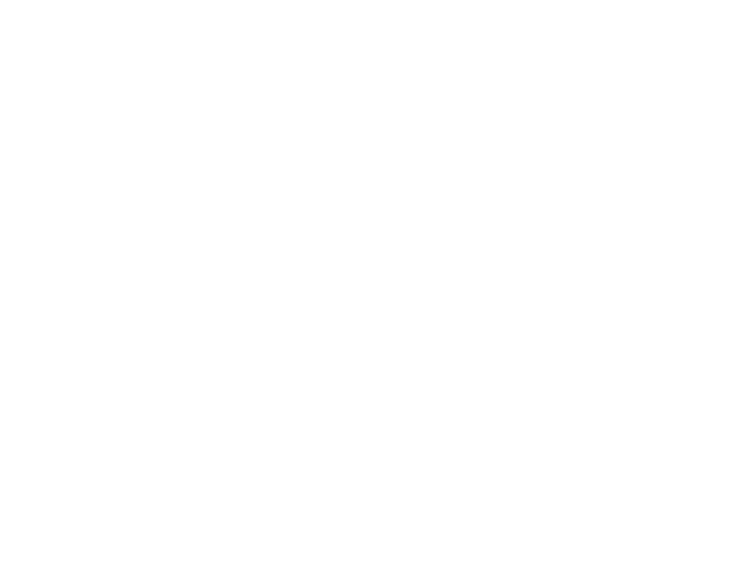
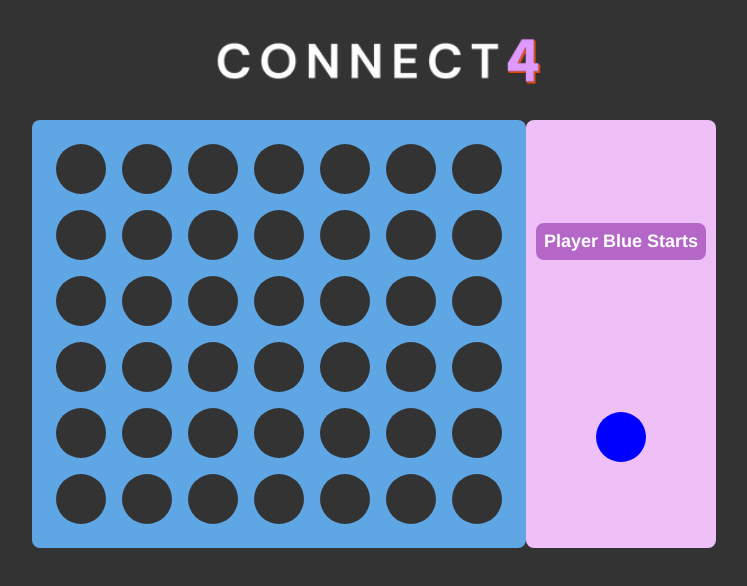
Before and after one commit to codewithmarty/connect-four, a plain HTML site: page index.html in a window 1280 px wide. Both pictures are taken after a click on the button "Start Game". Shown: the whole page, without its empty margins (266-1013 px from the left). Drawn offline with Linux system fonts and the light colour scheme.

Commit message:
styling: added custom styling to UI

```diff
--- a/css/styles.css
+++ b/css/styles.css
@@ -1,4 +1,19 @@
 @import url('https://fonts.googleapis.com/css2?family=Baloo+2&display=swap');
+
+body,
+.cell {
+    background-color: #333;
+}
+
+body {
+    display: flex;
+    flex-direction: column;
+}
+
+.title {
+    width: 40%;
+    margin: 0 auto;
+}
 
 .info-box {
   font-family: 'Baloo 2', cursive;
@@ -7,6 +22,7 @@
   padding: 20px;
   border: 2px solid #333;
   border-radius: 10px;
+  background-color: white;
 }
 
 .info-box h2 {
@@ -63,3 +79,67 @@
     justify-content: center;
     align-items: center;
 }
+
+.game-container {
+    display: flex;
+    justify-content: center;
+    margin: 0 auto;
+    max-width: 1000px;
+}
+
+
+.game-status {
+    display: flex;
+    flex-direction: column;
+    justify-content: space-around;
+    align-items: center;
+    border-radius: 8px;
+    background-color: #efc0f8;
+    padding: 10px;
+}
+
+.message {
+    font-family: 'Helvetica Neue', sans-serif;
+    font-size: 18px;
+    font-weight: bold;
+    text-align: center;
+    margin-top: 16px;
+    padding: 8px;
+    border-radius: 8px;
+    color: #FFFFFF;
+    background-color: #b567c8;
+}
+
+.game-board {
+    display: flex;
+    flex-wrap: wrap;
+    justify-content: center;
+    background-color: #5fa6e4;
+    padding: 16px;
+    border-radius: 8px;
+}
+
+.game-column {
+    display: flex;
+    flex-direction: column;
+    align-items: center;
+    margin: 0 8px;
+}
+
+.cell {
+    width: 50px;
+    height: 50px;
+    border-radius: 50%;
+    margin: 8px 0;
+    display: flex;
+    justify-content: center;
+    align-items: center;
+    font-size: 2rem;
+    color: #AAA;
+}
+
+.cell:hover {
+    background-color: #AAA;
+    color: #FFF;
+    cursor: pointer;
+}
--- a/js/script.js
+++ b/js/script.js
@@ -10,17 +10,29 @@ function init() {
 // <---------------------- Build game structure ---------------------->
 
 function buildGameContainer() {
+    buildTitle()
     const gameContainerEl = document.createElement('div')
     gameContainerEl.classList.add('game-container')
     document.body.appendChild(gameContainerEl)
+    const gameBoardEl = document.createElement('div')
+    gameBoardEl.classList.add('game-board')
+    gameContainerEl.appendChild(gameBoardEl)
     for (let idx = 0; idx <= 6; idx++) buildGameColumns(idx)
+    buildStatusScreen()
+}
+
+function buildTitle(elem) {
+    const titleEl = document.createElement('img')
+    titleEl.src = '../img/connect-four.png'
+    titleEl.classList.add('title')
+    document.body.appendChild(titleEl)
 }
 
 function buildGameColumns(idx) {
     const gameColumnEl = document.createElement('div')
     gameColumnEl.id = `${idx}`
     gameColumnEl.classList.add('game-column')
-    document.querySelector('.game-container').appendChild(gameColumnEl)
+    document.querySelector('.game-board').appendChild(gameColumnEl)
     buildGameCells(idx)
 }
 
@@ -32,3 +44,28 @@ function buildGameCells(idx) {
         document.getElementById(`${idx}`).appendChild(gameCellEl)
     }
 }
+
+function buildStatusScreen() {
+    const gameStatusEl = document.createElement('div')
+    gameStatusEl.classList.add('game-status')
+    buildMessage(gameStatusEl)
+    createStatusChip(gameStatusEl)
+    document.querySelector('.game-container').appendChild(gameStatusEl)
+}
+
+function buildMessage(elem) {
+    const messageEl = document.createElement('div')
+    messageEl.textContent = 'Player Blue Starts'
+    messageEl.classList.add('message')
+    elem.appendChild(messageEl)
+}
+
+function createStatusChip(elem) {
+    const chipEl = document.createElement('div')
+    chipEl.classList.add('chip')
+    chipEl.style.borderRadius = '50%'
+    chipEl.style.width = '50px'
+    chipEl.style.height = '50px'
+    chipEl.style.backgroundColor = 'blue'
+    elem.appendChild(chipEl)
+}
```
Also changed, not shown: img/connect-four.png (added).
